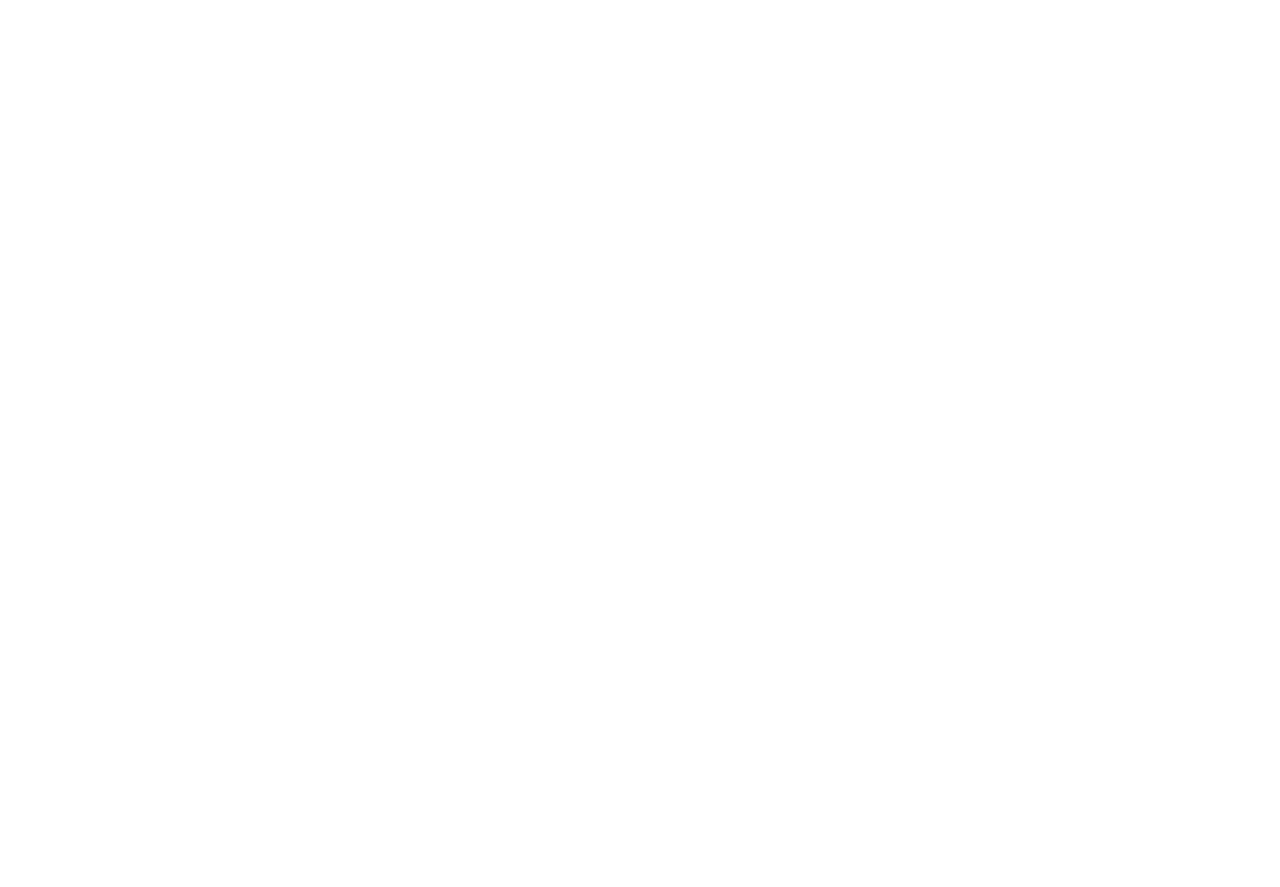
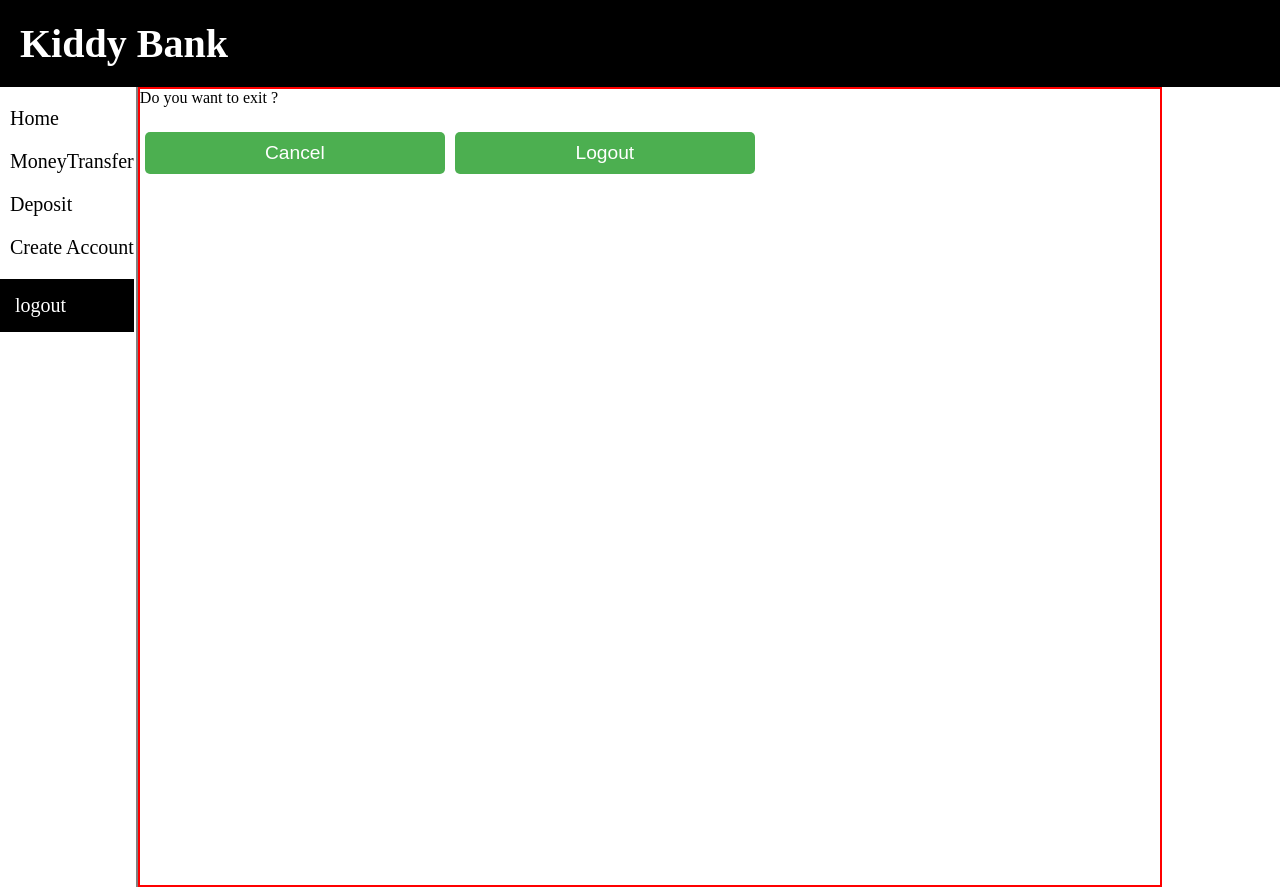
Before and after one commit to jagadeeshpj1610/bankProject, a React (Vite) app in the folder frontend/: page /dashboard/logout in a window 1280 px wide. Before the commit this address had no page. Before the commit the page ends 800 px from the top, so only its background shows below. Built offline with nearby package versions, Linux system fonts and the light colour scheme.

Commit message:
made some changes

```diff
--- /dev/null
+++ b/frontend/src/components/Adminhome.jsx
@@ -0,0 +1,12 @@
+import React from 'react'
+
+function Adminhome() {
+  return (
+<>
+<div>Adminhome</div>
+</>
+
+  )
+}
+
+export default Adminhome
--- a/frontend/src/components/App.jsx
+++ b/frontend/src/components/App.jsx
@@ -7,7 +7,8 @@
 import Moneytransfer from "./Moneytransfer";
 import Deposit from "./Deposit";
 import Createaccount from "./Createaccount";
-import AdminLoginPage from "./adminLoginPage";
+import AdminLoginPage from "./AdminLoginPage";
+import Adminhome from "./Adminhome";
 
 function App() {
   return (
@@ -18,13 +19,14 @@
         <Route path="/adminlogin" element={<AdminLoginPage />} />
         <Route path="/signup" element={<Signup />} />
 
-        <Route path="/home" element={<Dashboard />}>
+        <Route path="/dashboard" element={<Dashboard />}>
+          <Route path="adminhome" element = {<Adminhome/>} />
           <Route path="moneytransfer" element={<Moneytransfer />} />
           <Route path="deposit" element={<Deposit />} />
           <Route path="createaccount" element={<Createaccount />} />
+          <Route path="logout" element={<Logout />} />
         </Route>
 
-        <Route path="/logout" element={<Logout />} />
       </Routes>
     </Router>
   );
--- a/frontend/src/components/Dashboard.jsx
+++ b/frontend/src/components/Dashboard.jsx
@@ -13,18 +13,18 @@
     <>
     <div>
       <Header />
-    <p className='welcomeToOnlineBankingApplication'>Welcome to Online Banking Application</p>
     </div>
    <main >
     <div className='navigationsContainer' >
     <nav>
-      <NavLink className = {(e) => {return e.isActive ? "active" : ''}} to = '/home' >Home</NavLink>
+      <NavLink className = {(e) => {return e.isActive ? "active" : ''}} to = 'adminhome' >Home</NavLink>
       <NavLink className = {(e) => {return e.isActive ? "active" : ''}}  to = 'moneytransfer' > MoneyTransfer</NavLink>
       <NavLink className = {(e) => {return e.isActive ? "active" : ''}}  to= 'deposit' >Deposit</NavLink>
       <NavLink className = {(e) => {return e.isActive ? "active" : ''}}  to= 'createaccount' >Create Account</NavLink>
-      <NavLink className = {(e) => {return e.isActive ? "active" : ''}}  to= '/'>logout</NavLink>
+      <NavLink className = {(e) => {return e.isActive ? "active" : ''}}  to= 'logout'>logout</NavLink>
     </nav>
     </div>
+
     <div className='contentShowingPage' >
       <Outlet />
     </div>
--- a/frontend/src/components/Logout.jsx
+++ b/frontend/src/components/Logout.jsx
@@ -2,7 +2,15 @@
 
 function Logout() {
   return (
-    <div>Logout</div>
+  <>
+  <div className='logoutPopup' >
+    <p> Do you want to exit ?</p>
+    <div className='logoutbuttons' >
+      <button className='cancel'>Cancel</button>
+      <button className='logout'>Logout</button>
+    </div>
+  </div>
+  </>
   )
 }
 
--- a/frontend/src/components/header.jsx
+++ b/frontend/src/components/header.jsx
@@ -1,4 +1,5 @@
 import '../css/header.css'
+
 const Header = () => {
   return(
     <div className="header">
--- a/frontend/src/css/dashboard.css
+++ b/frontend/src/css/dashboard.css
@@ -1,29 +1,51 @@
-.welcomeToOnlineBankingApplication {
-    color: black;
-    text-align: center;
-    font-size: 25px;
+* {
     padding: 0px;
     margin: 0px;
-    margin-top: 10px;;
+    box-sizing: border-box;
 }
 main {
+    height: 100vh;
     width: 100%;
     display: flex;
 }
 .navigationsContainer {
+<<<<<<< HEAD
     background-color: re;
+=======
+    background-color: #f9f9f9;
+>>>>>>> 66a25be (pulling the code)
     width: 20%;
+    border-right: 2px solid grey;
 }
 nav {
     display: flex;
     flex-direction: column;
+    margin-bottom: 20px;
+    flex-grow: 1;
+}
+nav a {
+    margin-top:20px ;
+    color: black;
+    font-size: 20px;
+    padding-left: 10px;
+    margin-right: 2px;
+}
+nav a:hover {
+    color: grey;
 }
 .contentShowingPage {
     width: 80%;
+<<<<<<< HEAD
     /* background-color: green; */
+=======
+    background-color: #f9f9f9;
+    border: black 20px;
+    border: 2px solid red;
+    overflow: hidden;
+>>>>>>> 66a25be (pulling the code)
 }
 .active {
     background-color: black;
     color: white;
-    padding: 5px;
+    padding: 15px;
 }
```
Also changed, not shown: frontend/src/components/sample.html (added, +22 -0 lines).
